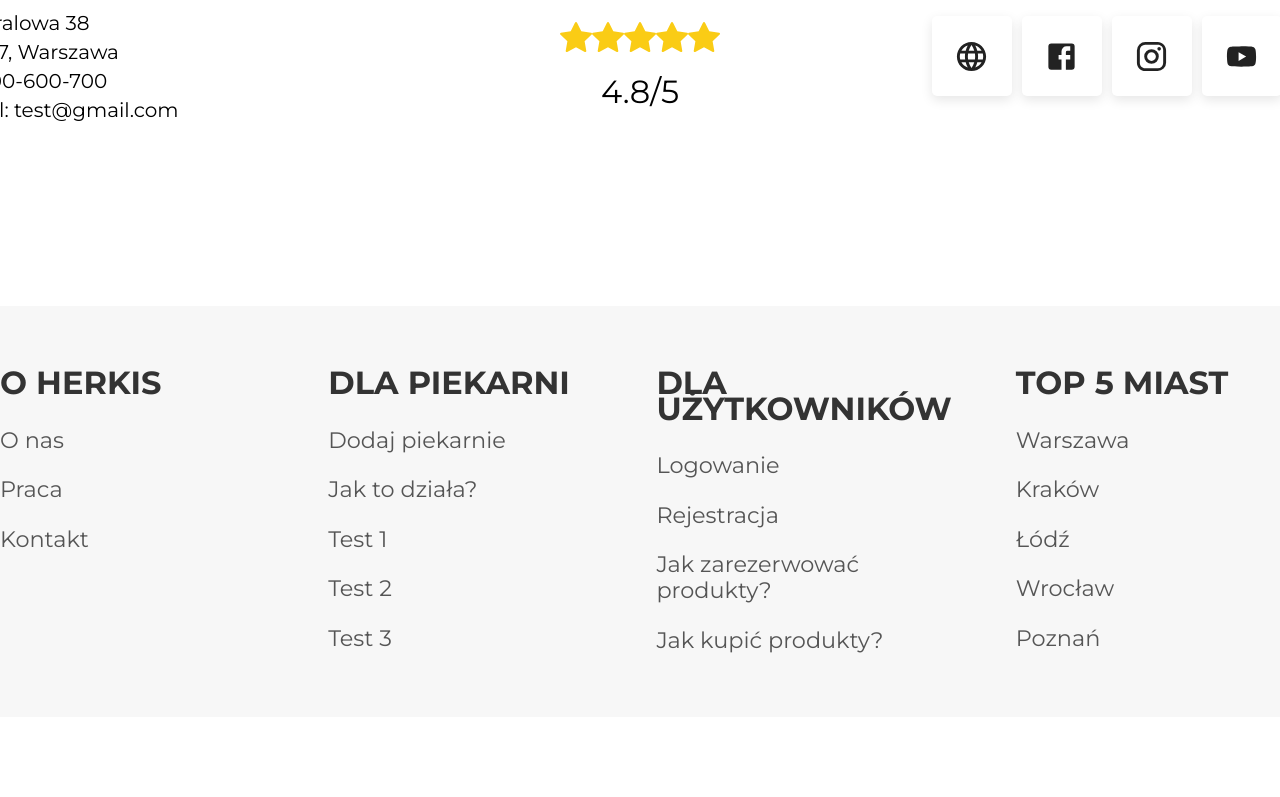
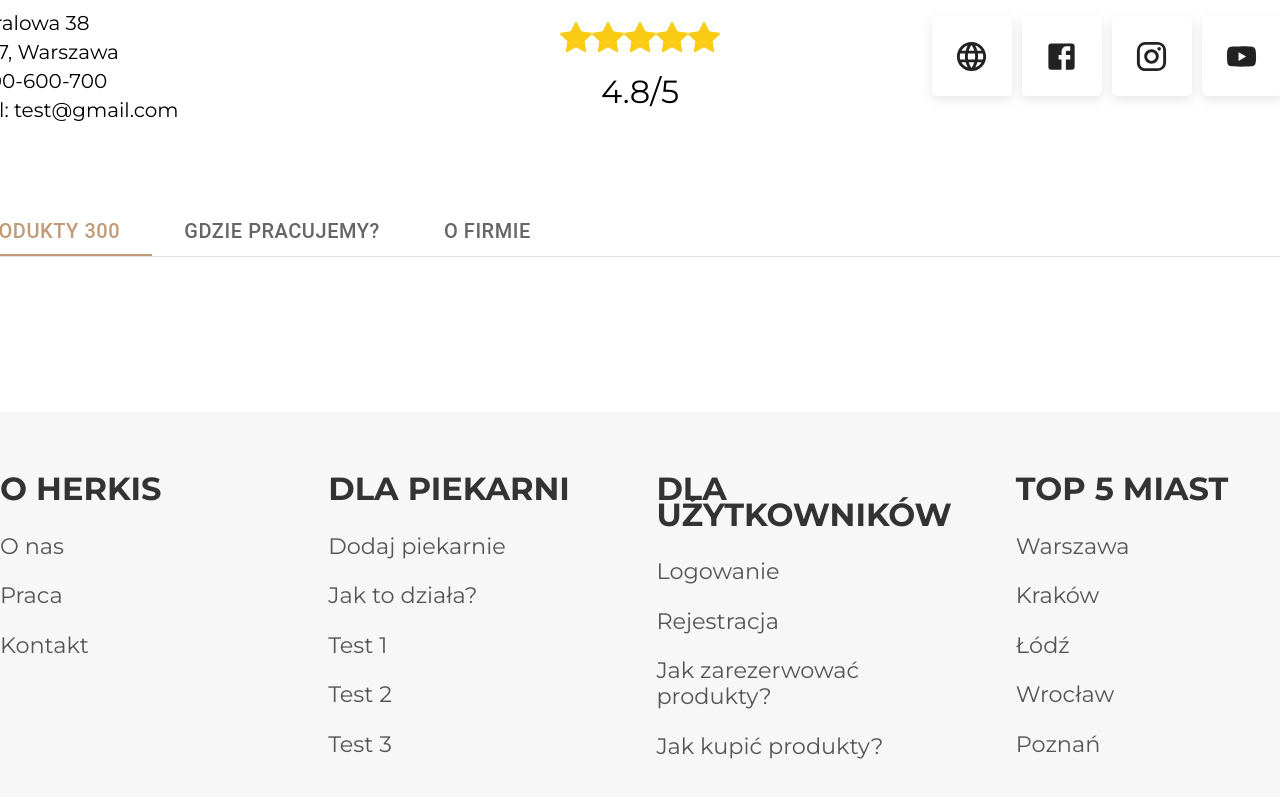
Before and after one commit to migdalius/herkis, a React (Vite) app: page /lista-piekarni/1 in a window 1280 px wide. Shown: the part 825-1622 px from the top of the page. Before the commit the page ends 1542 px from the top, so only its background shows below. Built offline with nearby package versions, Linux system fonts and the light colour scheme.

Commit message:
bakery detail

```diff
--- a/package.json
+++ b/package.json
@@ -13,6 +13,7 @@
     "@emotion/react": "^11.11.0",
     "@emotion/styled": "^11.11.0",
     "@mui/icons-material": "^5.11.16",
+    "@mui/lab": "^5.0.0-alpha.129",
     "@mui/material": "^5.13.0",
     "infinite-react-carousel": "^1.2.11",
     "leaflet": "^1.9.3",
--- /dev/null
+++ b/src/components/productCard/ProductCard.jsx
@@ -0,0 +1,11 @@
+import React from "react";
+import "./ProductCard.scss";
+const ProductCard = () => {
+  return (
+    <div className="product-cart">
+      <div>a</div>
+    </div>
+  );
+};
+
+export default ProductCard;
--- a/src/pages/home/BakeryDetails.jsx
+++ b/src/pages/home/BakeryDetails.jsx
@@ -1,12 +1,26 @@
 import React from "react";
 import "./BakeryDetails.scss";
+import ProductCard from "../../components/productCard/ProductCard";
 import { BsStarFill } from "react-icons/bs";
 import LanguageIcon from "@mui/icons-material/Language";
 import FacebookIcon from "@mui/icons-material/Facebook";
 import InstagramIcon from "@mui/icons-material/Instagram";
 import YouTubeIcon from "@mui/icons-material/YouTube";
 
+import { ThemeProvider } from "@mui/material/styles";
+import theme from "../../theme";
+
+import Box from "@mui/material/Box";
+import Tab from "@mui/material/Tab";
+import TabContext from "@mui/lab/TabContext";
+import TabList from "@mui/lab/TabList";
+import TabPanel from "@mui/lab/TabPanel";
 const BakeryDetails = () => {
+  const [value, setValue] = React.useState("1");
+
+  const handleChange = (event, newValue) => {
+    setValue(newValue);
+  };
   return (
     <div className="bakery-details">
       <div className="container">
@@ -58,7 +72,43 @@ const BakeryDetails = () => {
             </div>
           </div>
         </div>
-        <div>dupa</div>
+        <div>
+          <ThemeProvider theme={theme}>
+            <Box sx={{ width: "100%", typography: "body1", fontSize: "18px" }}>
+              <TabContext value={value}>
+                <Box sx={{ borderBottom: 1, borderColor: "divider" }}>
+                  <TabList
+                    onChange={handleChange}
+                    aria-label="lab API tabs example"
+                  >
+                    <Tab
+                      sx={{ fontSize: "20px", px: 4 }}
+                      label="Produkty 300"
+                      value="1"
+                    />
+                    <Tab
+                      sx={{ fontSize: "20px", px: 4 }}
+                      label="Gdzie Pracujemy?"
+                      value="2"
+                    />
+                    <Tab
+                      sx={{ fontSize: "20px", px: 4 }}
+                      label="O firmie"
+                      value="3"
+                    />
+                  </TabList>
+                </Box>
+                <TabPanel value="1">
+                  <div>
+                    <ProductCard />
+                  </div>
+                </TabPanel>
+                <TabPanel value="2">Item Two</TabPanel>
+                <TabPanel value="3">Item Three</TabPanel>
+              </TabContext>
+            </Box>
+          </ThemeProvider>
+        </div>
       </div>
     </div>
   );
```
Also changed, not shown: src/components/productCard/ProductCard.scss (added), 1 other file (tests, documents, lock files or other folders).
